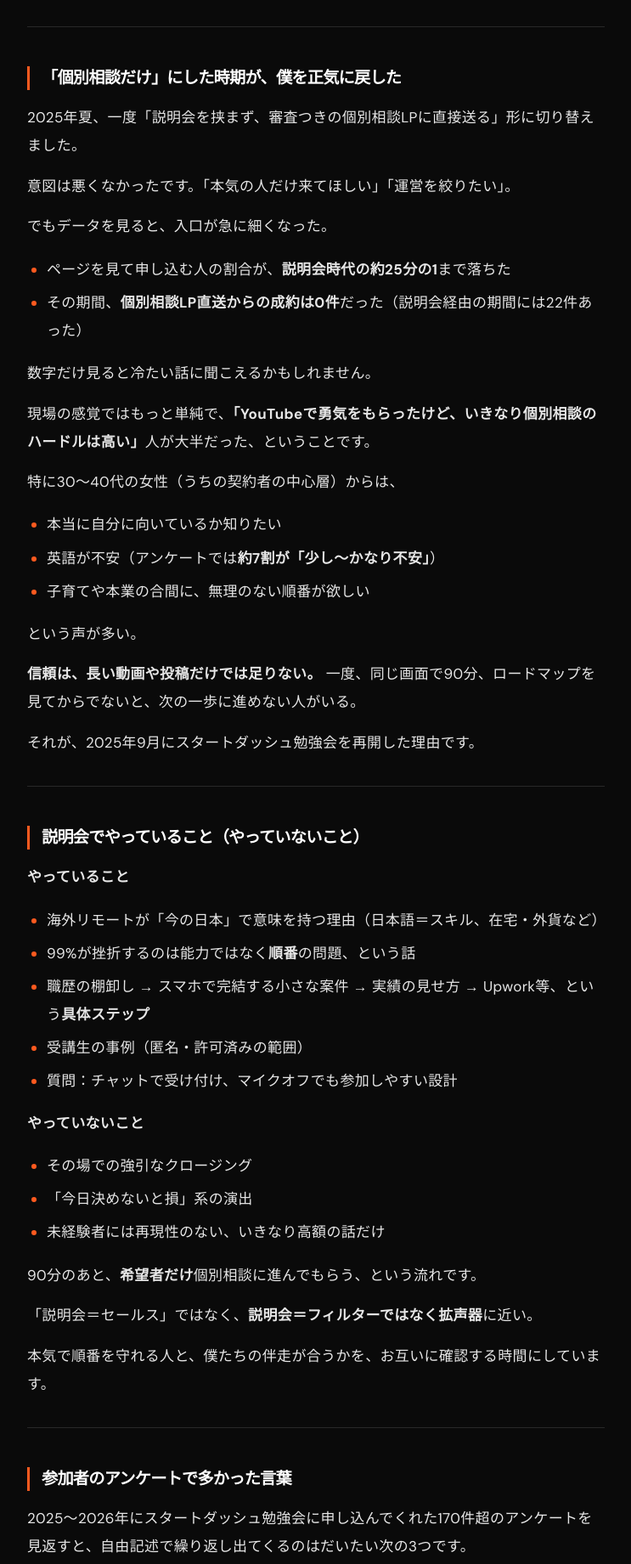
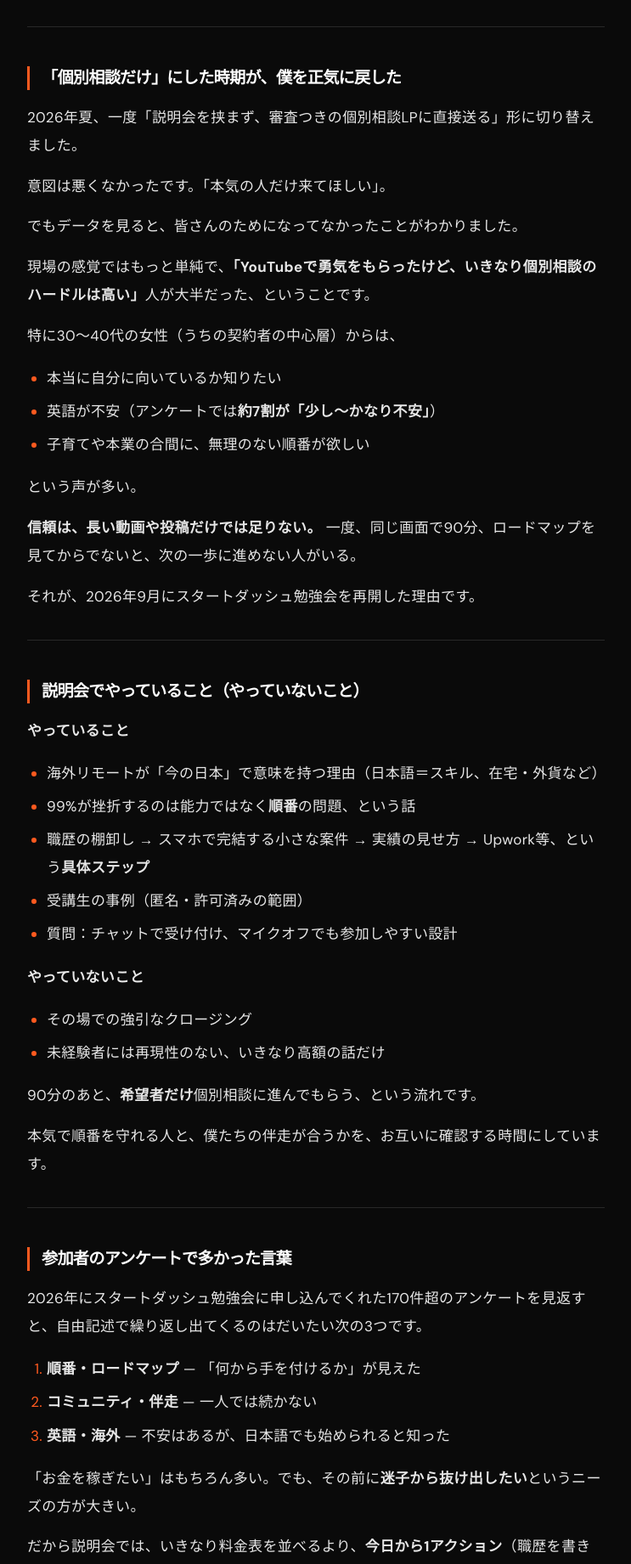
Before and after one commit to KOSUKE-JAPALENT/Kosuke-PF, a website: page articles/why-startdash-briefing/index.html in a window 1280 px wide. Shown: the part 1181-3022 px from the top of the page at 85% size, without its empty margins (268-1011 px from the left). Drawn offline with nearby package versions, Linux system fonts and the light colour scheme; a web font is replaced by a local one.

Commit message:
Revise startdash briefing diary copy for tone and dates.
Use 2026, soften the LP experiment framing, and drop internal footnotes.

```diff
--- a/articles/why-startdash-briefing/index.html
+++ b/articles/why-startdash-briefing/index.html
@@ -54,14 +54,9 @@
 <p>説明会（スタートダッシュ勉強会）は、商品の前に<strong>その地図を90分で渡す場</strong>だと思っています。</p>
 <hr class="article-divider">
 <h2>「個別相談だけ」にした時期が、僕を正気に戻した</h2>
-<p>2025年夏、一度「説明会を挟まず、審査つきの個別相談LPに直接送る」形に切り替えました。</p>
-<p>意図は悪くなかったです。「本気の人だけ来てほしい」「運営を絞りたい」。</p>
-<p>でもデータを見ると、入口が急に細くなった。</p>
-<ul class="article-list">
-<li>ページを見て申し込む人の割合が、<strong>説明会時代の約25分の1</strong>まで落ちた</li>
-<li>その期間、<strong>個別相談LP直送からの成約は0件</strong>だった（説明会経由の期間には22件あった）</li>
-</ul>
-<p>数字だけ見ると冷たい話に聞こえるかもしれません。</p>
+<p>2026年夏、一度「説明会を挟まず、審査つきの個別相談LPに直接送る」形に切り替えました。</p>
+<p>意図は悪くなかったです。「本気の人だけ来てほしい」。</p>
+<p>でもデータを見ると、皆さんのためになってなかったことがわかりました。</p>
 <p>現場の感覚ではもっと単純で、<strong>「YouTubeで勇気をもらったけど、いきなり個別相談のハードルは高い」</strong>人が大半だった、ということです。</p>
 <p>特に30〜40代の女性（うちの契約者の中心層）からは、</p>
 <ul class="article-list">
@@ -71,7 +66,7 @@
 </ul>
 <p>という声が多い。</p>
 <p><strong>信頼は、長い動画や投稿だけでは足りない。</strong> 一度、同じ画面で90分、ロードマップを見てからでないと、次の一歩に進めない人がいる。</p>
-<p>それが、2025年9月にスタートダッシュ勉強会を再開した理由です。</p>
+<p>それが、2026年9月にスタートダッシュ勉強会を再開した理由です。</p>
 <hr class="article-divider">
 <h2>説明会でやっていること（やっていないこと）</h2>
 <p><strong>やっていること</strong></p>
@@ -85,15 +80,13 @@
 <p><strong>やっていないこと</strong></p>
 <ul class="article-list">
 <li>その場での強引なクロージング</li>
-<li>「今日決めないと損」系の演出</li>
 <li>未経験者には再現性のない、いきなり高額の話だけ</li>
 </ul>
 <p>90分のあと、<strong>希望者だけ</strong>個別相談に進んでもらう、という流れです。</p>
-<p>「説明会＝セールス」ではなく、<strong>説明会＝フィルターではなく拡声器</strong>に近い。</p>
 <p>本気で順番を守れる人と、僕たちの伴走が合うかを、お互いに確認する時間にしています。</p>
 <hr class="article-divider">
 <h2>参加者のアンケートで多かった言葉</h2>
-<p>2025〜2026年にスタートダッシュ勉強会に申し込んでくれた170件超のアンケートを見返すと、自由記述で繰り返し出てくるのはだいたい次の3つです。</p>
+<p>2026年にスタートダッシュ勉強会に申し込んでくれた170件超のアンケートを見返すと、自由記述で繰り返し出てくるのはだいたい次の3つです。</p>
 <ol>
 <li><strong>順番・ロードマップ</strong> — 「何から手を付けるか」が見えた</li>
 <li><strong>コミュニティ・伴走</strong> — 一人では続かない</li>
@@ -131,8 +124,6 @@
 <p>→ <a href="https://utage-system.com/p/7YTfp19fnwcZ" rel="noopener">リモート出稼ぎ大学（詳細・案内）</a></p>
 <p>YouTubeで全体像を先に知りたい方は、チャンネルも見てください。</p>
 <p>→ <a href="https://x.com/kosuke_dekasegi" rel="noopener">@kosuke_dekasegi（X）</a></p>
-<hr class="article-divider">
-<p><em>社内のファネル分析・スタートダッシュ勉強会再開方針（2025-09）・会員インサイト（2026-10）をもとに、公開向けに書き直しています。</em></p>
       </div>
       <footer class="article-single-footer">
         <a class="article-back-link" href="../index.html">← 記事一覧へ</a>
```
Also changed, not shown: content/articles/2026-10-19-why-startdash-briefing.md (+5 -17 lines).
